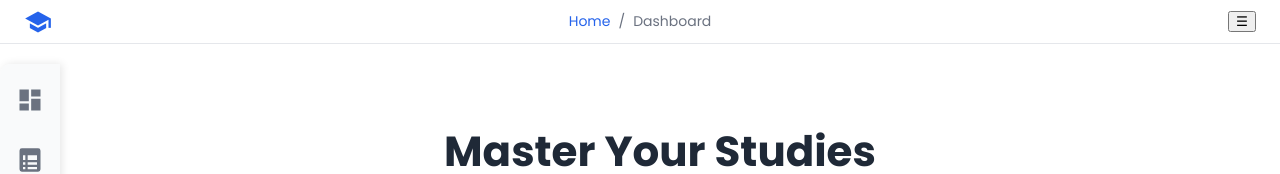
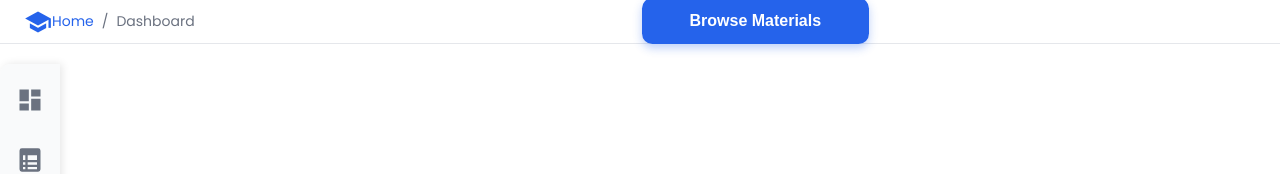
Before and after one commit to Mrutunjaya-Official/Repo5, a plain HTML site: page index.html in a window 1280 px wide. Shown: the top 174 px of the page. Drawn offline with Linux system fonts and the light colour scheme.

Commit message:
Update index.html

```diff
--- a/index.html
+++ b/index.html
@@ -657,8 +657,7 @@
       <a href="#" data-tab="home">Home</a> /
       <span id="breadcrumbCurrent">Dashboard</span>
     </nav>
-    <button class="menu-button" id="menuButton" aria-label="Toggle menu" aria-haspopup="true" aria-expanded="false" title="Menu">&#9776;</button>
-  </header>
+
 
   <aside class="sidebar" id="sidebar" aria-label="Sidebar with important links and tools" tabindex="-1">
     <nav>
```
